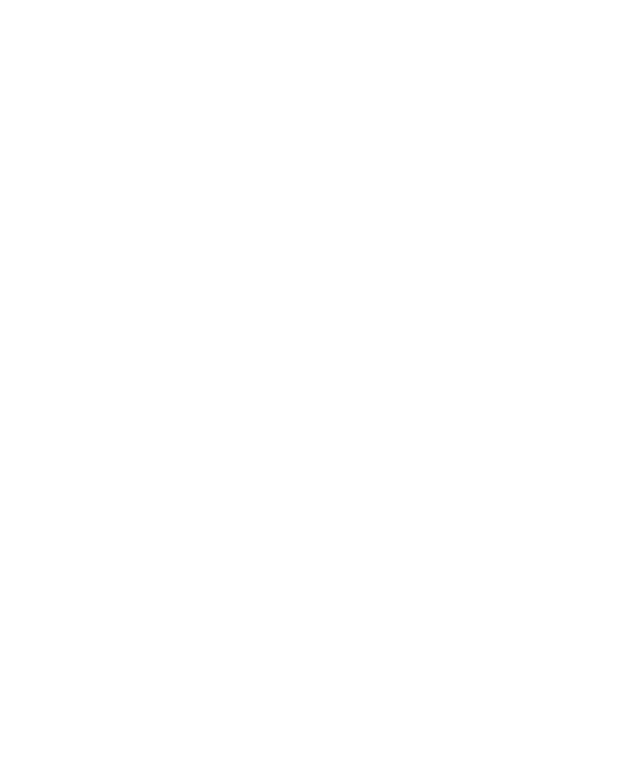
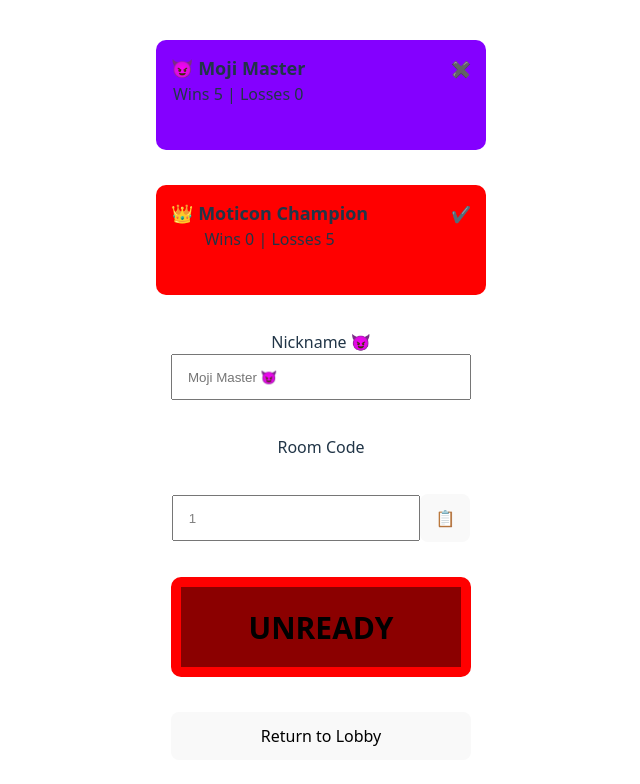
Before and after one commit to HazyWinner555/emoji-dualing, a React (Vite) app in the folder emoji-dueling/: page /1/1/lobby in a window 1280 px wide. Before the commit this address had no page. Shown: the top 784 px of the page, without its empty margins (319-959 px from the left). Built offline with nearby package versions, Linux system fonts and the light colour scheme.

Commit message:
Fixed Routing, Room Codes, and began the Duel Page Need to finish work on the duel page, and I think I left off half-way on something last time before I clocked out. Will double check everything across the pages before continuing.

```diff
--- a/emoji-dueling/src/App.jsx
+++ b/emoji-dueling/src/App.jsx
@@ -15,10 +15,10 @@
       <BrowserRouter>
         <Routes>
           <Route path="/" element={<Home />} />
-          <Route path={`/lobby`} element={<Lobby />} />
-          <Route path={`/lobby/start`} element={<Start />} />
-          <Route path={`/lobby/duel`} element={<Duel />} />
-          <Route path={`/lobby/gameover`} element={<Gameover />} />
+          <Route path={`/:roomCode/:userIsHost/lobby`} element={<Lobby />} />
+          <Route path={`/:roomCode/:userIsHost/start`} element={<Start />} />
+          <Route path={`/:roomCode/:userIsHost/duel`} element={<Duel />} />
+          <Route path={`/:roomCode/:userIsHost/gameover`} element={<Gameover />} />
         </Routes>
       </BrowserRouter>
     </>
--- a/emoji-dueling/src/Pages/Duel.jsx
+++ b/emoji-dueling/src/Pages/Duel.jsx
@@ -1,11 +1,63 @@
+import { useEffect, useState } from "react"
+import UserStatus from "../components/UserStatus"
+import { useNavigate, useParams } from "react-router-dom"
 
 
-function Duel() {
+function Duel(props) {
+    // props.userusername
+    // props.opponentusername
+    //
+    const isTesting = true
+    const isTestingOpponentReaction = true
+    const { userIsHost } = useParams()
+    const { roomCode } = useParams();
+    const [userUsername, setUserUsername] = useState(null)
+    const [userLives, setUserLives] = useState(3)
+    const [opponentUsername, setOpponentUsername] = useState(null)
+    const opponentIsHost = !userIsHost
+    const [opponentLives, setOpponentLives] = useState(3)
+    const navigate = useNavigate()
 
+    if (isTesting) {
+        setOpponentUsername("👑 Moticon Champion")
+    }
+
+    useEffect(() => {
+
+        if (isTesting) {
+            setUserUsername("😈 Moji Master")
+            setUserHost(true)
+            setUserReady(false)
+        }
+        if (!(isTestingNullUser) && isTesting) {
+            setOpponentUsername("👑 Moticon Champion")
+            setOpponentHost(false)
+            setOpponentLives([0, 5])
+            setOpponentReady(true)
+        } else if (isTestingNullUser && isTesting) {
+            setOpponentUsername(null)
+            setOpponentHost(null)
+            setOpponentLives([0, 0])
+            setOpponentReady(null)
+        }
+    }, ([]))
     return (
         <>
-            Duel page text
+            <UserStatus />
 
+            <div>
+
+                Ready? / Set / Go! / You got it! (time) / You didn’t get it! (time) / They got it (time) / They didn’t get it (time)
+
+                Question https://trello.com/c/snzEXP7l/39-emoji-container
+
+                Answer  https://trello.com/c/snzEXP7l/39-emoji-container x 4
+
+            </div>
+
+            Player https://trello.com/c/J6F3FPdL/36-user-status (lives, player)
+
+            After each button press, a call to the server is made. After one player reaches 0 hearts, → https://trello.com/c/P72w7ddP/53-gameover-page
         </>
     )
 }
--- a/emoji-dueling/src/Pages/Home.jsx
+++ b/emoji-dueling/src/Pages/Home.jsx
@@ -26,7 +26,7 @@
                 <img src={logo} className="logo" />
                 <NickNameInput />
                 <JoinRoom />
-                <button onClick={() => { navigate(`/lobby`) }}>Host Room</button>
+                <button onClick={() => { navigate(`${Math.random().toString(36).slice(2, 7)}/host/lobby`) }}>Host Room</button>
                 {/* Routes need to eventually be changed to handle dynamic room links. LATER */}
             </div>
         </>
--- a/emoji-dueling/src/Pages/Lobby.jsx
+++ b/emoji-dueling/src/Pages/Lobby.jsx
@@ -3,35 +3,35 @@
 import RoomCode from "../components/RoomCode"
 import { useState } from "react"
 import { useEffect } from "react"
+import { useNavigate, useParams } from "react-router-dom"
 
 
 function Lobby() {
     const isTesting = true
-    const isTestingNullUser = true
+    const isTestingNullUser = false
     const [userUsername, setUserUsername] = useState(null)
-    const [userIsHost, setUserHost] = useState(true)
     const [userScore, setUserScore] = useState([0, 0])
     const [userIsReady, setUserReady] = useState(false)
     const [opponentUsername, setOpponentUsername] = useState(null)
-    const [opponentIsHost, setOpponentHost] = useState(false)
     const [opponentScore, setOpponentScore] = useState([0, 0])
     const [opponentIsReady, setOpponentReady] = useState(false)
+    const { roomCode, userIsHost: userIsHostParam } = useParams()
+    const userIsHost = userIsHostParam === "host"
+    const opponentIsHost = !userIsHost
+
     useEffect(() => {
 
         if (isTesting) {
             setUserUsername("😈 Moji Master")
-            setUserHost(true)
             setUserScore([5, 0])
             setUserReady(false)
         }
         if (!(isTestingNullUser) && isTesting) {
             setOpponentUsername("👑 Moticon Champion")
-            setOpponentHost(false)
             setOpponentScore([0, 5])
             setOpponentReady(true)
         } else if (isTestingNullUser && isTesting) {
             setOpponentUsername(null)
-            setOpponentHost(null)
             setOpponentScore([0, 0])
             setOpponentReady(null)
         }
@@ -42,17 +42,24 @@
         e.preventDefault()
         setUserReady(!(userIsReady))
     }
+
+    useEffect(() => {
+        if (userIsReady && opponentIsReady) {
+            navigate(`/${roomCode}/${userIsHost}/start`)
+        }
+    }, [userIsReady, opponentIsReady])
+
     return (
         <>
             <div className="lobbyContainer">
                 <UserStatus username={userUsername} isReady={userIsReady} isHost={userIsHost} score={userScore} />
                 <UserStatus username={opponentUsername} isReady={opponentIsReady} isHost={opponentIsHost} score={opponentScore} />
                 <NicknameInput />
-                <RoomCode roomCode="HARD-CODE" />
-                {/* Needs to be changed */}
+                <RoomCode roomCode={roomCode} />
                 <button className={"readyButton " + readyButtonClassName} onClick={(e) => { handleReady(e) }}>
                     {userIsReady ? "READY" : "UNREADY"}
                 </button>
+                <button onClick={() => { navigate("/") }}>Return to Lobby</button>
             </div>
         </>
     )
--- a/emoji-dueling/src/components/JoinRoom.jsx
+++ b/emoji-dueling/src/components/JoinRoom.jsx
@@ -1,14 +1,18 @@
+import { useState } from "react"
 import { useNavigate } from "react-router-dom"
 
 function JoinRoom() {
     const navigate = useNavigate()
+    const [roomCode, setRoomCode] = useState("")
+    const handleRoomCodeInputChange = (e) => {
+        setRoomCode(e.target.value)
+    }
     return (
         <>
             <div className="joinRoomContainer">
                 Room Code
-                <input type="text" placeholder="Room Code" />
-                <button onClick={() => { navigate(`/lobby`) }}>Join Room</button>
-                {/* Routes need to be updated to take dynamic room codes. */}
+                <input type="text" placeholder="Room Code" value={roomCode} onChange={handleRoomCodeInputChange} />
+                <button onClick={() => { navigate(`/${roomCode}/guest/lobby`) }}>Join Room</button>
             </div>
         </>
     )
--- a/emoji-dueling/src/components/RoomCode.jsx
+++ b/emoji-dueling/src/components/RoomCode.jsx
@@ -9,7 +9,7 @@
         <>
             <p>Room Code </p>
             <div className="roomCodeInputContainer">
-                <input readonly
+                <input readOnly
                     className="roomCodeInput" value={roomCode} />
                 <button className="copyButton" onClick={(e) => { copyRoomCode(e) }}>📋</button>
             </div>
```
